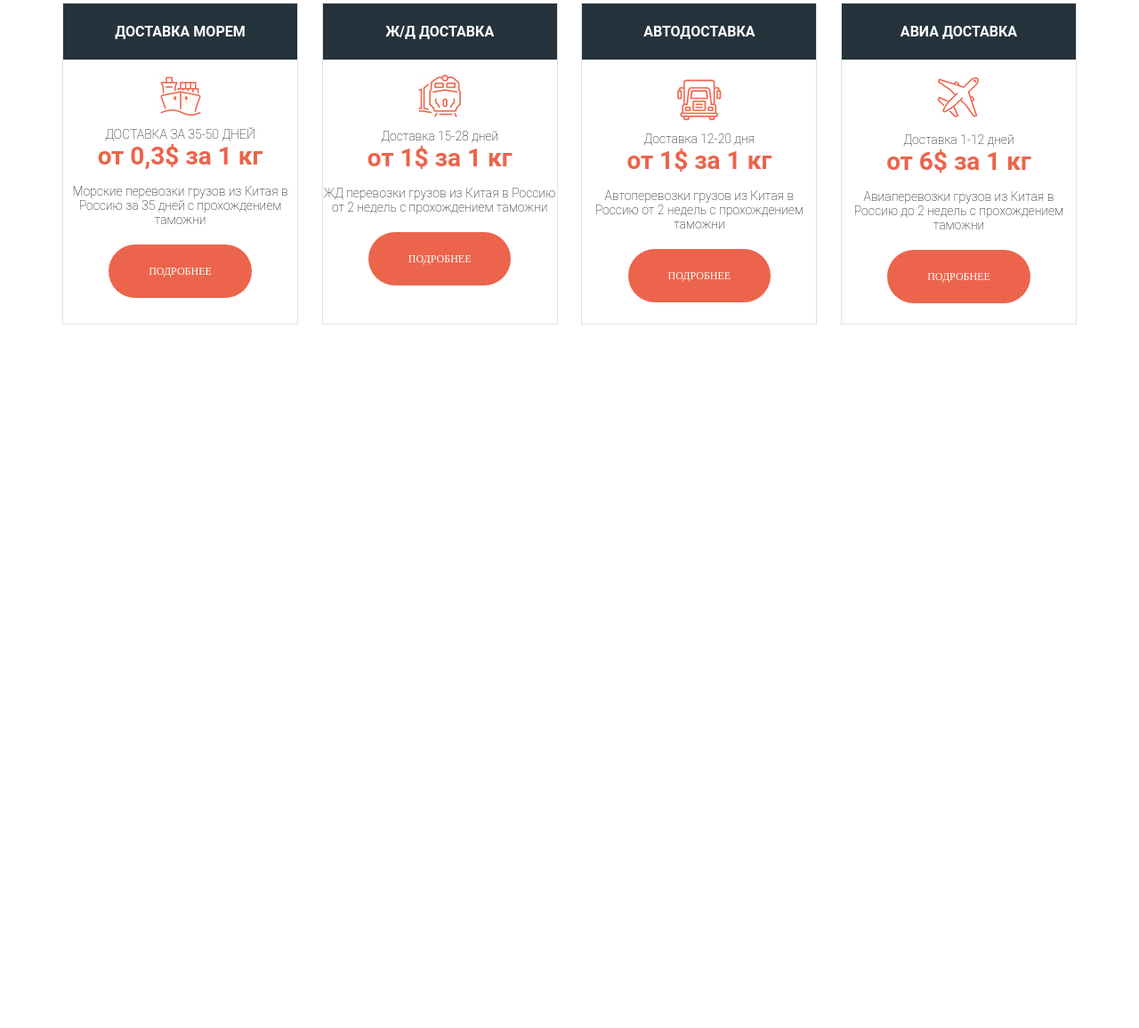
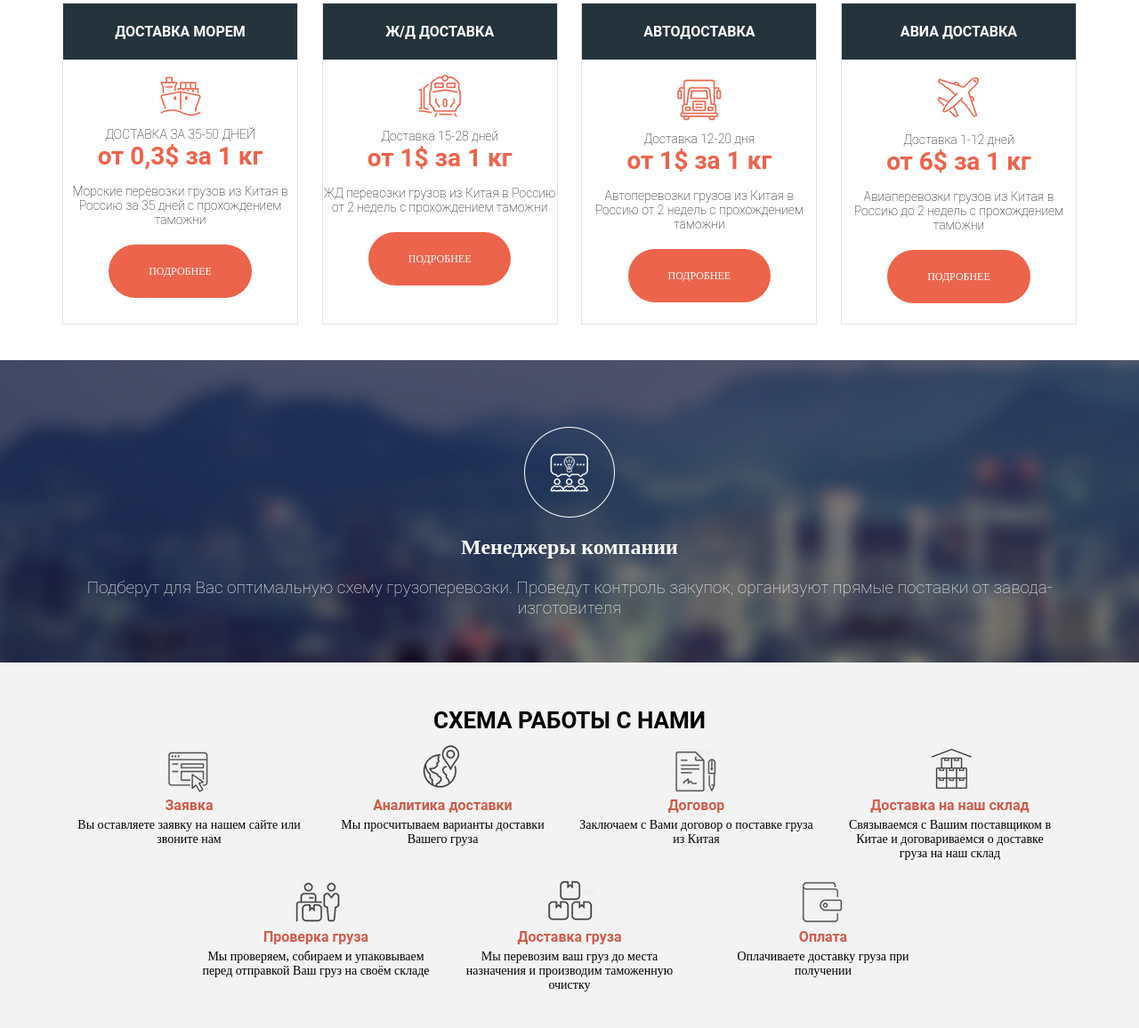
Before and after one commit to Ghoost17/First, a plain HTML site: page index.html in a window 1280 px wide. Shown: the part 2467-3623 px from the top of the page at 89% size. Before the commit the page ends 2832 px from the top, so only its background shows below. Drawn offline with Linux system fonts and the light colour scheme.

Commit message:
16.11(0:41)

```diff
--- a/css/main.css
+++ b/css/main.css
@@ -258,23 +258,47 @@ li.menu1 a::after{
     font-size: 14px;
     text-align: justify;
 }
-#thirth{
+#spell_1{
     background: url(../img/sc-bg.jpg) top center /cover;
     height: 340px;
 
 }
-#thirth div{
+#spell_2{
+    background: url(../img/spell-bg.jpg) top center /cover;
+    height: 340px;
+}
+#spell_2  div{
     padding-top: 60px;
     display: flex;
     flex-direction: column;
 }
-#thirth h1{
+#spell_2 h1{
     margin: auto;
     color: #ffff;
     text-align: center;
     padding: 20px;
 }
-#thirth h2{
+#spell_2 h2{
+    margin: auto;
+    color: #ffff;
+    text-align: center;
+    font-family: 'Roboto';
+    font-size: 19px;
+    font-weight: 100;
+}
+
+#spell_1  div{
+    padding-top: 60px;
+    display: flex;
+    flex-direction: column;
+}
+#spell_1 h1{
+    margin: auto;
+    color: #ffff;
+    text-align: center;
+    padding: 20px;
+}
+#spell_1 h2{
     margin: auto;
     color: #ffff;
     text-align: center;
@@ -294,6 +318,7 @@ li.menu1 a::after{
     flex-direction: row;
     justify-content: space-between;
     align-items: baseline;
+    padding: 0 0 40px 0;
 }
 .container5 div{
 
@@ -347,3 +372,52 @@ li.menu1 a::after{
     text-align: right;
     padding: 23px 45px ;
 }
+.boxes h2{
+    padding: 0;
+    margin: 0;
+    color: #d05c4a;
+    font-size: 16px;
+    font-family: 'Roboto';
+    font-weight: bold;
+
+}
+.boxes p{
+    padding-top: 5px;
+    margin: 0;
+     font-size: 14px;
+     font-family: 'Rroboto';
+     color: black;
+     font-weight: 100;
+}
+#five{
+    display: flex;
+    flex-direction: column;
+    background: #f3f3f3;
+}
+#five h1{
+    margin: 0 auto;
+    padding-top: 50px;
+    text-align: center;
+    font-family: 'Roboto';
+    font-weight: bold;
+    font-size: 26px;
+
+}
+.container6_1, .container6_2 {
+    max-width: 1140px;
+    display: flex;
+    flex-direction: row;
+    margin: auto;
+    justify-content: space-between;
+    align-items: baseline;
+}
+.boxes{
+
+    margin: 10px;
+    align-items: center;
+    width: 265px;
+    text-align: center;
+}
+.container6_2{
+    padding: 0 0 30px;
+}
--- a/index.html
+++ b/index.html
@@ -19,7 +19,7 @@
                 <li class="menu1"><a href="#first" class="flex">Преимущества</a></li>
                 <li class="menu1"><a href="#second" class="flex">Наша работа</a></li>
                 <li class="menu1"><a href="#four" class="flex">Цены</a></li>
-                <li class="menu1"><a href="#" class="flex">Схема работы</a></li>
+                <li class="menu1"><a href="#five" class="flex">Схема работы</a></li>
                 <li class="menu1"><a href="#" class="flex">Контакты</a></li>
             </ul>
             <div class="flexx">
@@ -210,7 +210,7 @@
                 </div>
             </div>
         </section>
-        <section id="thirth">
+        <section id="spell_1">
             <div class="container">
                 <img src="./img/agent.png" alt="" class="flex">
                 <h1>Агент в Китае</h1>
@@ -274,6 +274,57 @@
                 </div>
             </div>
         </section>
+        <section id="spell_2">
+            <div class="container">
+                <img src="./img/manage.png" alt="" class="flex">
+                <h1>Менеджеры компании</h1>
+                <h2>Подберут для Вас оптимальную схему грузоперевозки. Проведут контроль закупок, организуют прямые
+                    поставки от завода-изготовителя</h2>
+            </div>
+        </section>
+        <section id="five">
+            <h1>СХЕМА РАБОТЫ С НАМИ</h1>
+            <div class="container6_1">
+                <div class="boxes">
+                    <img src="./img/p-ico1.png" alt="">
+                    <h2 class="five">Заявка</h2>
+                    <p class="five">Вы оставляете заявку на нашем сайте или звоните нам</p>
+                </div>
+                <div class="boxes">
+                    <img src="./img/p-ico2.png" alt="">
+                    <h2 class="five">Аналитика доставки</h2>
+                    <p class="five">Мы просчитываем варианты доставки Вашего груза</p>
+                </div>
+                <div class="boxes">
+                    <img src="./img/p-ico3.png" alt="">
+                    <h2 class="five">Договор</h2>
+                    <p class="five">Заключаем с Вами договор о поставке груза из Китая</p>
+                </div>
+                <div class="boxes">
+                    <img src="./img/p-ico4.png" alt="">
+                    <h2 class="five">Доставка на наш склад</h2>
+                    <p class="five">Связываемся с Вашим поставщиком в Китае и договариваемся о доставке<br> груза  на наш склад </p>
+                </div>
+            </div>
+            <div class="container6_2">
+                <div class="boxes">
+                    <img src="./img/p-ico5.png" alt="">
+                    <h2 class="five">Проверка груза</h2>
+                    <p class="five">Мы проверяем, собираем и упаковываем перед отправкой Ваш груз на своём складе</p>
+                </div>
+                <div class="boxes">
+                    <img src="./img/p-ico6.png" alt="">
+                    <h2 class="five">Доставка груза</h2>
+                    <p class="five">Мы перевозим ваш груз до места назначения и производим таможенную очистку</p>
+                </div>
+                <div class="boxes">
+                    <img src="./img/p-ico7.png" alt="">
+                    <h2 class="five">Оплата</h2>
+                    <p class="five">Оплачиваете доставку груза при <br> получении </p>
+                </div>
+            </div>
+
+        </section>
     </main>
     <footer>
 
```
Also changed, not shown: img/manage.png (added), img/p-ico1.png (added), img/p-ico2.png (added), img/p-ico3.png (added), img/p-ico4.png (added), img/p-ico5.png (added), img/p-ico6.png (added), img/p-ico7.png (added), img/spell-bg.jpg (added).
